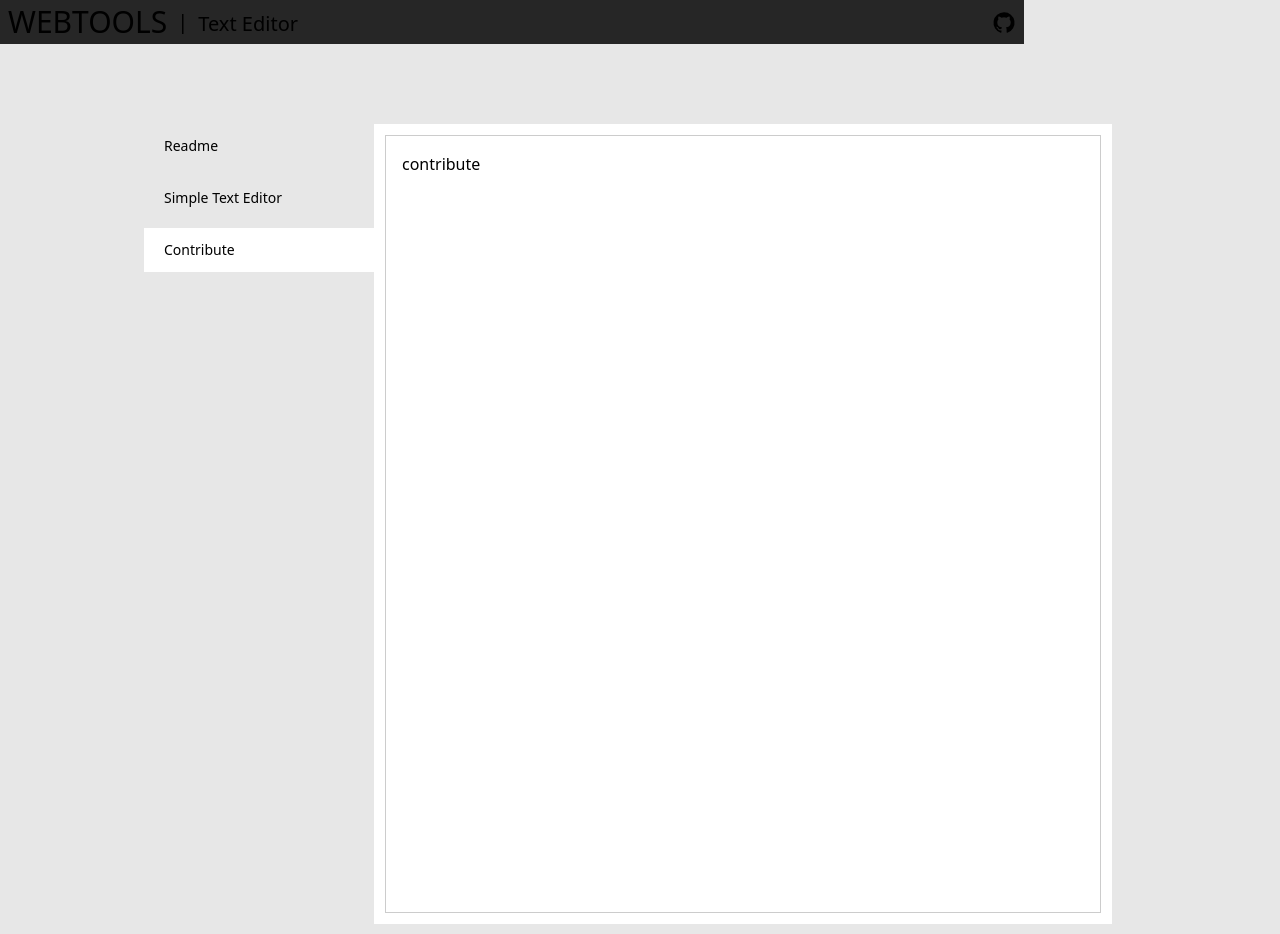
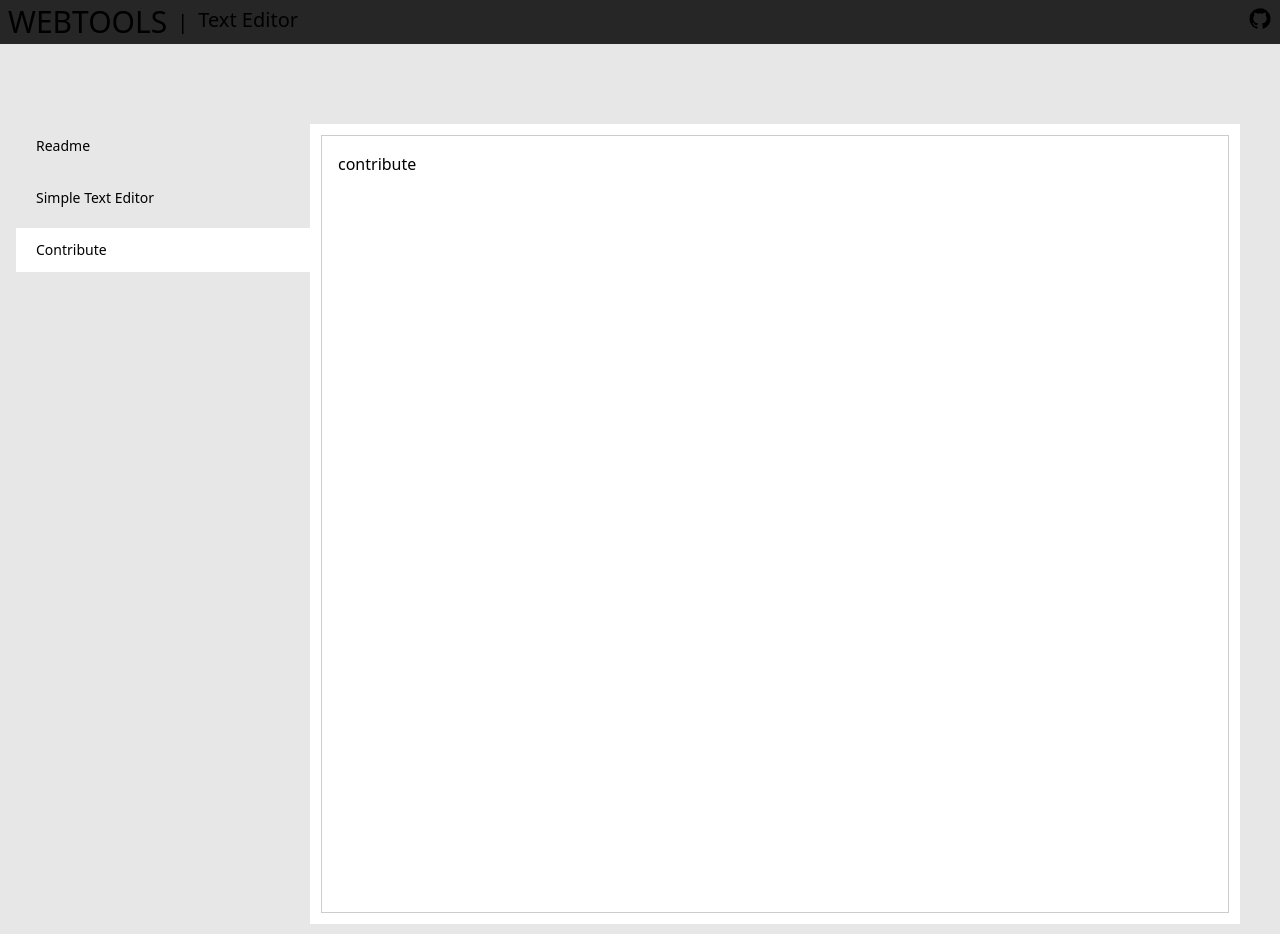
Before and after one commit to radiorambo/webtools, a SvelteKit app: page /texteditor/contribute in a window 1280 px wide. Built offline with nearby package versions, Linux system fonts and the light colour scheme; a web font is replaced by a local one.

Commit message:
update spacing scale and update container

```diff
--- a/src/app.css
+++ b/src/app.css
@@ -29,36 +29,12 @@ body {
 	--breakpoint-desktop: 64rem;
 
 	/* spacing */
-	/* TODO remove this spacing system after updating to tailwind-alpha-32 */
-	--spacing-0: 0rem;
-	--spacing-1: 0.0625rem;
-	--spacing-2: 0.125rem;
-	--spacing-3: 0.1875rem;
-	--spacing-4: 0.25rem;
-	--spacing-5: 0.3125rem;
-	--spacing-6: 0.375rem;
-	--spacing-7: 0.4375rem;
-	--spacing-8: 0.5rem;
-	--spacing-9: 0.5625rem;
-	--spacing-10: 0.625rem;
-	--spacing-12: 0.75rem;
-	--spacing-16: 1rem;
-	--spacing-20: 1.25rem;
-	--spacing-24: 1.5rem;
-	--spacing-28: 1.75rem;
-	--spacing-32: 2rem;
-	--spacing-40: 2.5rem;
-	--spacing-48: 3rem;
-	--spacing-56: 3.5rem;
-	--spacing-64: 4rem;
-	--spacing-72: 4.5rem;
-	--spacing-80: 5rem;
-	--spacing-88: 5.5rem;
-	--spacing-96: 6rem;
-	--spacing-112: 7rem;
-	--spacing-128: 8rem;
-	--spacing-144: 9rem;
-	--spacing-160: 10rem;
+	--spacing: 0.0625rem;
+}
+
+@utility container {
+	margin-inline: auto;
+	max-width: 80rem;
 }
 
 /* utilities*/
--- a/src/lib/components/Header.svelte
+++ b/src/lib/components/Header.svelte
@@ -4,7 +4,7 @@
 	import { navigationPreferences } from '$lib/stores/navigation.svelte';
 </script>
 
-<section class="bg-primary-dark container">
+<section class="bg-primary-dark">
 	<section class="flex justify-between py-4 px-8">
 		<section class="flex gap-10">
 			<a href="/" class="text-3xl font-display">WEBTOOLS</a>
--- a/src/routes/+layout.svelte
+++ b/src/routes/+layout.svelte
@@ -6,4 +6,6 @@
 </script>
 
 <Header />
-{@render children()}
+<section class="container">
+	{@render children()}
+</section>
--- a/src/routes/texteditor/+layout.svelte
+++ b/src/routes/texteditor/+layout.svelte
@@ -19,7 +19,7 @@
 
 <section class="relative">
 	<section
-		class=" absolute mt-80 flex transition-transform tablet:container tablet:static tablet:mx-auto tablet:transition-none {navigationPreferences.isSidemenuOpen
+		class=" absolute mt-80 flex transition-transform tablet:static tablet:mx-auto tablet:transition-none {navigationPreferences.isSidemenuOpen
 			? 'left-4  '
 			: ' right-4  '} "
 	>
```
